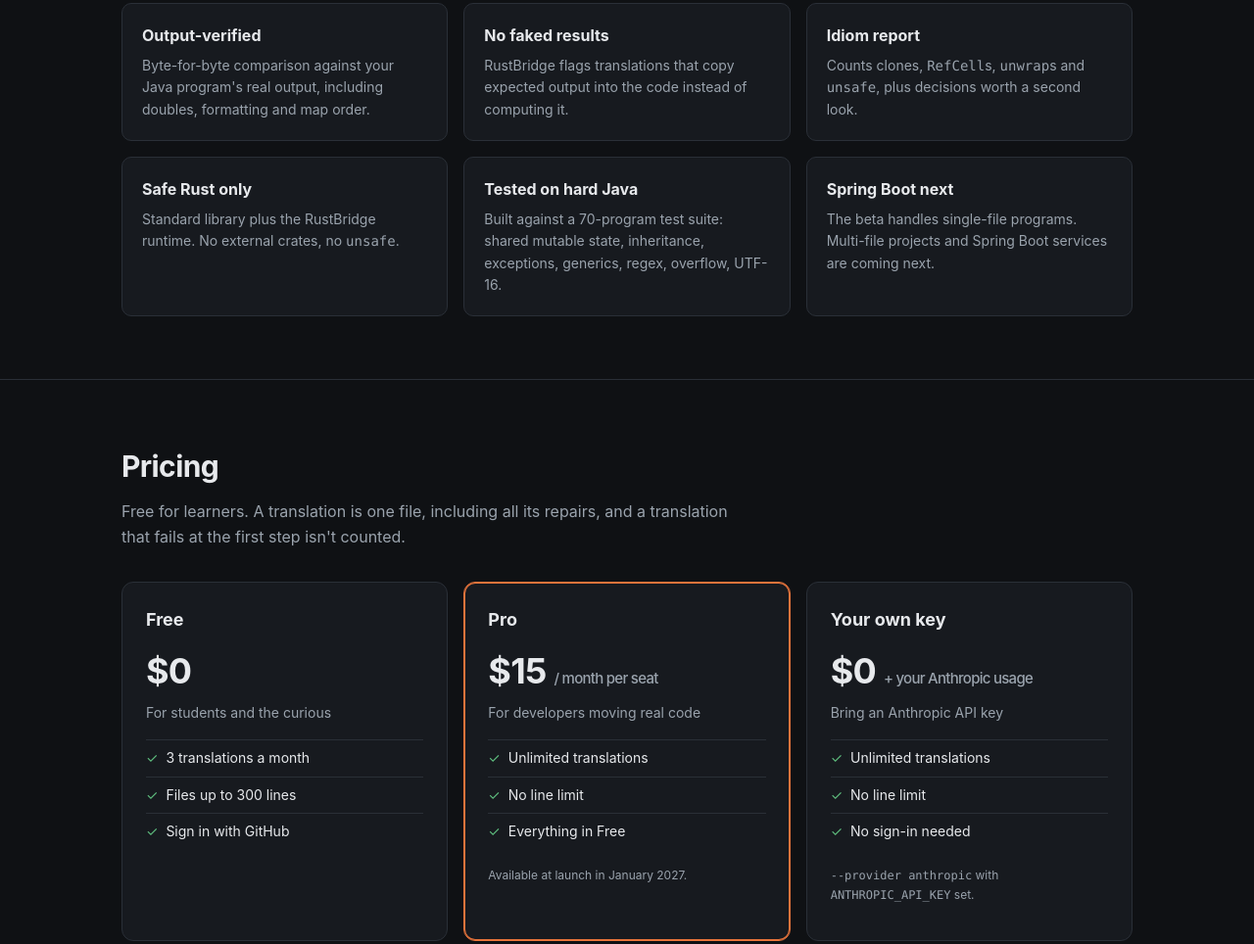
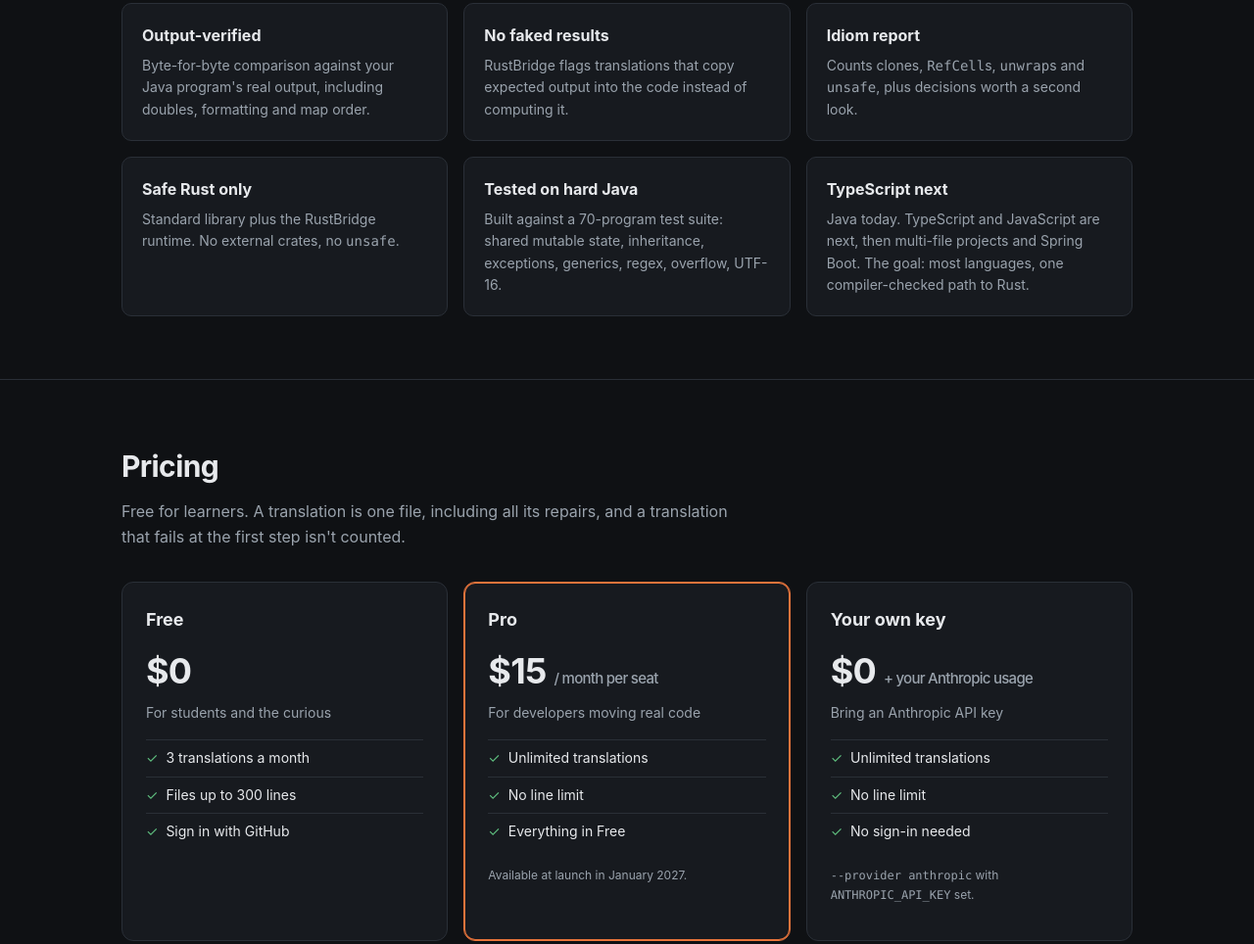
Before and after one commit to auduvanttechnologies/rustbridge, a plain HTML site: page index.html in a window 1280 px wide. Shown: the part 2134-3098 px from the top of the page at 98% size. Drawn offline with Linux system fonts and the light colour scheme.

Commit message:
Update index.html

```diff
--- a/index.html
+++ b/index.html
@@ -4,7 +4,7 @@
 <meta charset="utf-8">
 <meta name="viewport" content="width=device-width, initial-scale=1">
 <title>RustBridge: Java to Rust, verified by the compiler</title>
-<meta name="description" content="RustBridge translates Java into safe, idiomatic Rust, then compiles it, runs it, and repairs it until its output matches your Java program.">
+<meta name="description" content="RustBridge translates Java (TypeScript next) into safe, idiomatic Rust, then compiles it, runs it, and repairs it until its output matches your Java program.">
 <meta property="og:title" content="RustBridge: Write familiar. Compile native.">
 <meta property="og:description" content="Java to Rust translation, verified by the Rust compiler and by your program's own output.">
 <meta property="og:url" content="https://rustbridge.auduvanttechnologies.com/">
@@ -212,7 +212,7 @@ Report:  rust-out/Ownership/rustbridge-report.md</div>
       <div class="feature"><h3>Idiom report</h3><p>Counts clones, <code>RefCell</code>s, <code>unwrap</code>s and <code>unsafe</code>, plus decisions worth a second look.</p></div>
       <div class="feature"><h3>Safe Rust only</h3><p>Standard library plus the RustBridge runtime. No external crates, no <code>unsafe</code>.</p></div>
       <div class="feature"><h3>Tested on hard Java</h3><p>Built against a 70-program test suite: shared mutable state, inheritance, exceptions, generics, regex, overflow, UTF-16.</p></div>
-      <div class="feature"><h3>Spring Boot next</h3><p>The beta handles single-file programs. Multi-file projects and Spring Boot services are coming next.</p></div>
+      <div class="feature"><h3>TypeScript next</h3><p>Java today. TypeScript and JavaScript are next, then multi-file projects and Spring Boot. The goal: most languages, one compiler-checked path to Rust.</p></div>
     </div>
   </div>
 </section>
@@ -279,6 +279,7 @@ Report:  rust-out/Ownership/rustbridge-report.md</div>
       <div>
         <h2>Help shape the beta</h2>
         <p>Try it on your own Java and tell us what broke. Failing programs, with your permission, become test cases that make the next version better.</p>
+        <p style="margin-top:10px">After TypeScript, which language should RustBridge translate? <a href="https://github.com/auduvanttechnologies/rustbridge/discussions">Vote here</a>.</p>
       </div>
       <div style="display:flex; gap:12px; flex-wrap:wrap">
         <a class="btn" href="https://github.com/auduvanttechnologies/rustbridge/releases/latest">Download</a>
```
